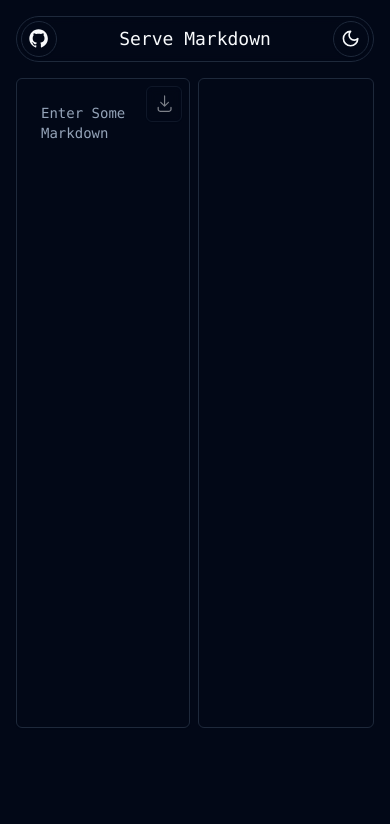
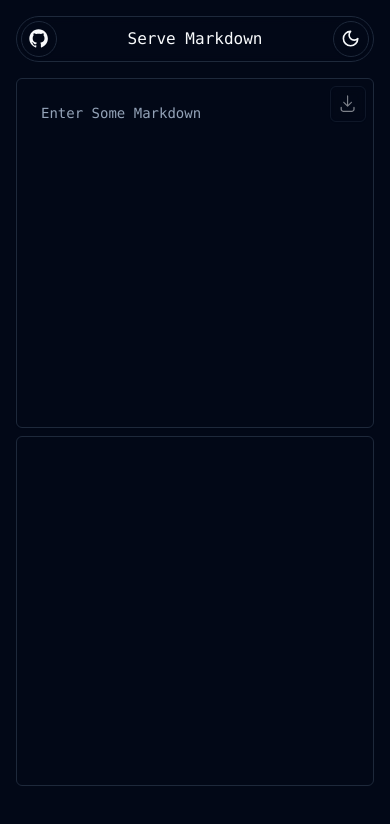
Before and after one commit to Dhruv-Kapoor-1202/serving-md, a React (Vite) app in the folder frontend/: page / in a window 390 px wide. Shown: the top 824 px of the page. Built offline with nearby package versions, Linux system fonts and the light colour scheme; what tailwindcss-highlights would draw is missing.

Commit message:
style: Add responsive styles

```diff
--- a/frontend/src/components/MarkdownRenderer.tsx
+++ b/frontend/src/components/MarkdownRenderer.tsx
@@ -18,11 +18,10 @@ const MarkdownRenderer = () => {
   };
 
   return (
-    <div className="flex flex-col items-center justify-center w-full gap-2">
-      <div className="flex justify-center w-full max-w-screen-lg gap-2 m-auto">
-        <div className="relative w-[50%]">
+    <div className="flex flex-col items-center justify-center w-full max-w-screen-lg gap-2 m-auto sm:flex-row">
+      <div className="relative w-full h-full max-w-md sm:max-w-full  sm:w-[50%] min-h-[350px] sm:h-[650px]">
         <Textarea
-            className="w-full p-6 overflow-visible font-mono resize-none bg-inherit h-[650px] no-scrollbar"
+          className="w-full min-h-[350px]    p-6 overflow-visible font-mono resize-none bg-inherit  sm:h-[650px] no-scrollbar"
           value={markdown}
           onChange={(e) => setMarkdown(e.target.value)}
           placeholder="Enter Some Markdown"
@@ -39,11 +38,10 @@ const MarkdownRenderer = () => {
       </div>
       <Markdown
         rehypePlugins={[rehypeHighlight]}
-          className="p-6 overflow-auto prose-sm prose border w-[50%] dark:prose-invert max-h-[650px] rounded-md no-scrollbar"
+        className="p-6 overflow-auto w-full max-w-md sm:max-w-full prose-sm prose border sm:w-[50%] dark:prose-invert  min-h-[350px] sm:h-[650px] rounded-md no-scrollbar"
       >
         {markdown}
       </Markdown>
-      </div>
     </div>
   );
 };
--- a/frontend/src/components/Navbar.tsx
+++ b/frontend/src/components/Navbar.tsx
@@ -4,7 +4,7 @@ import { Button } from "./ui/button";
 
 const Navbar = () => {
   return (
-    <nav className="sticky flex justify-center w-full pb-4 top-4">
+    <nav className="sticky flex justify-center w-full pb-4 top-4 z-[1000]">
       <div className="flex items-center justify-between w-full max-w-sm gap-4 p-1 border rounded-full backdrop-blur-sm">
         <a
           href="https://github.com/Dhruv-Kapoor-1202/serving-md"
@@ -14,7 +14,7 @@ const Navbar = () => {
             <GitHubLogoIcon className="h-[1.2rem] w-[1.2rem]" />
           </Button>
         </a>
-        <h1 className="font-mono text-lg ">Serve Markdown</h1>
+        <h1 className="font-mono text-base md:text-lg">Serve Markdown</h1>
         <ModeToggle />
       </div>
     </nav>
```
Lines whose indentation alone changed are shown as unchanged.
